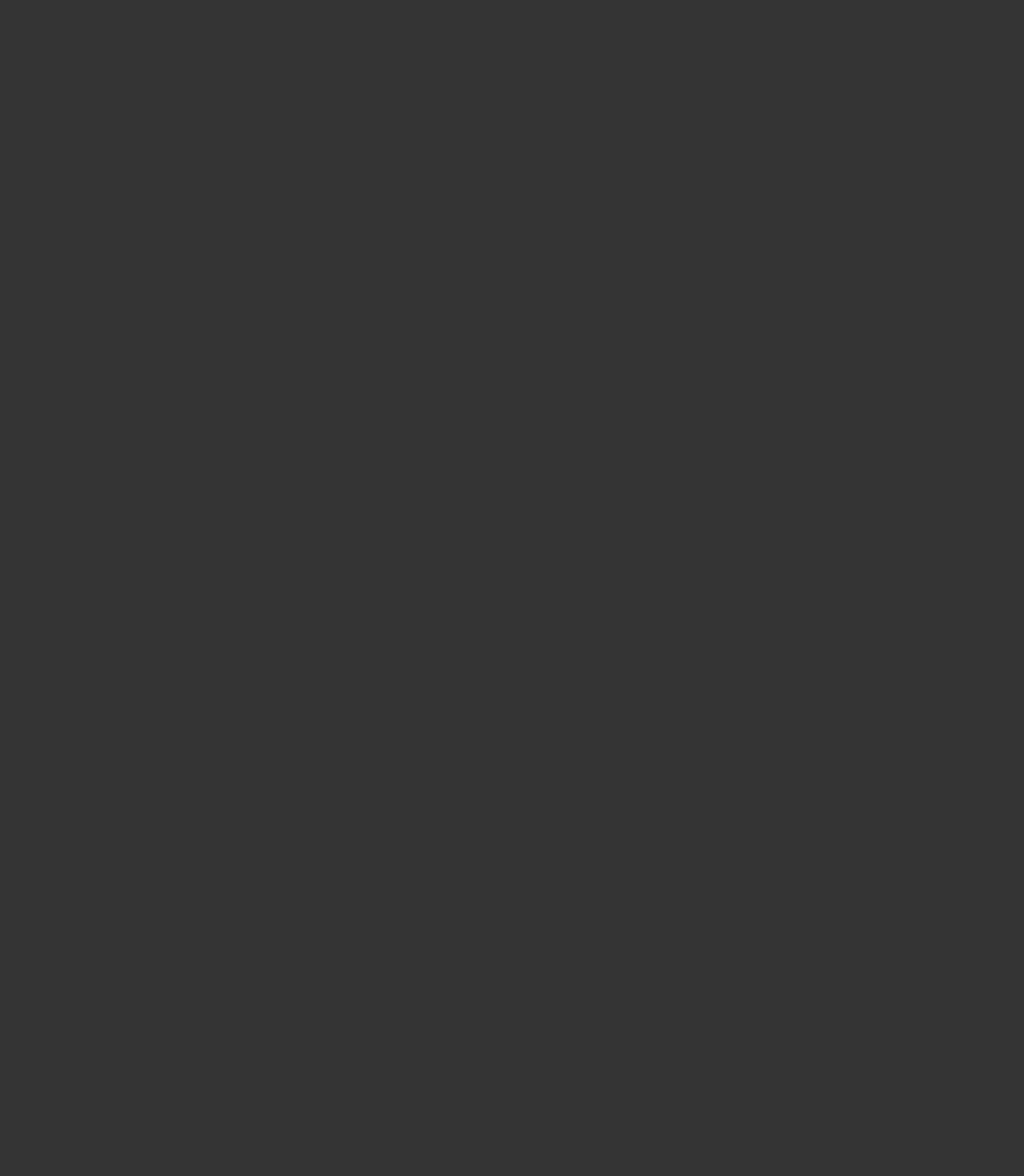
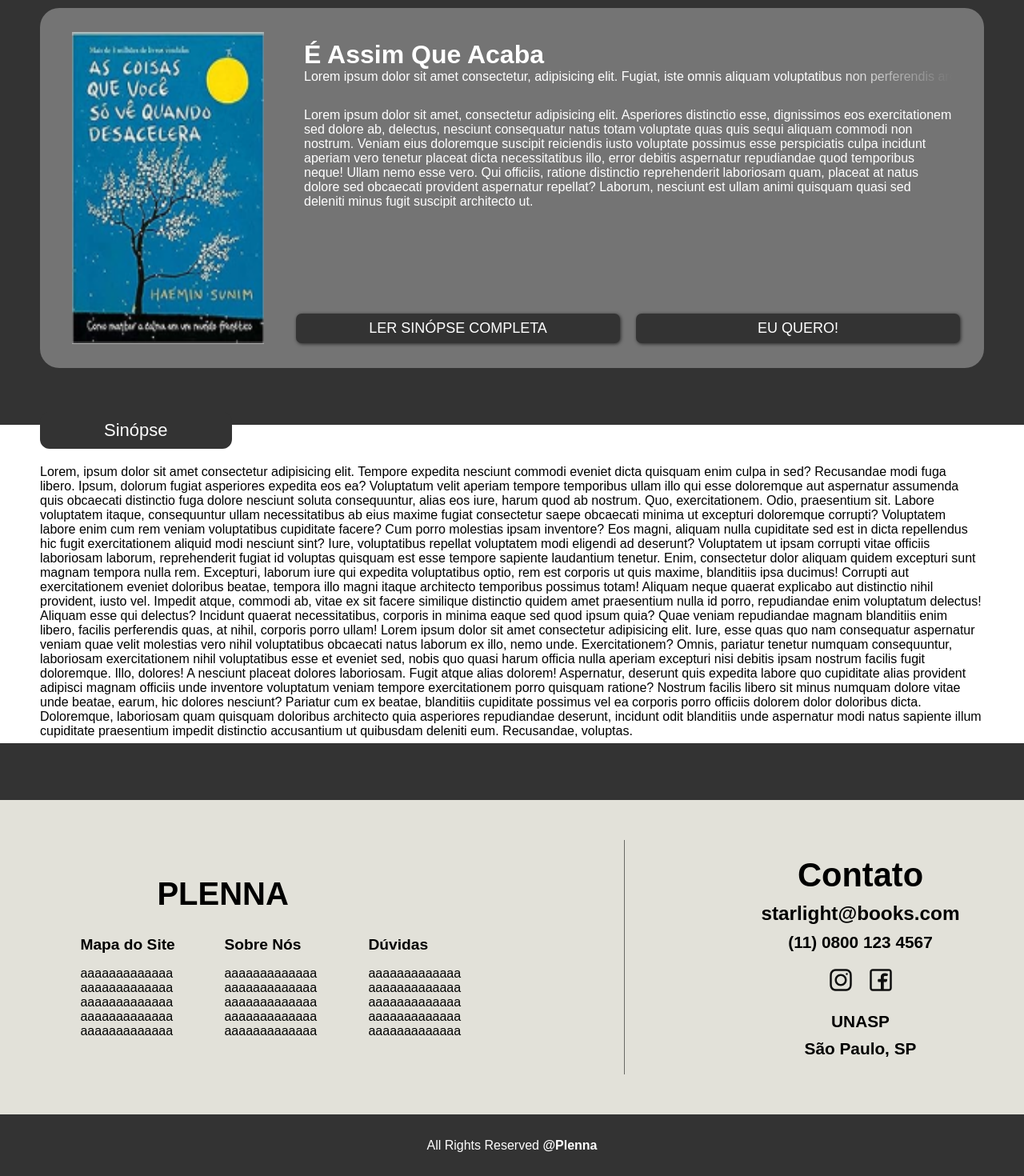
Before and after one commit to ViniciusQueiroz327/Library-PI_V2, a React (Vite) app: page /infoslivro in a window 1280 px wide. Before the commit this address had no page. Shown: the part 140-1610 px from the top of the page at 80% size. Before the commit the page ends 800 px from the top, so only its background shows below. Built offline with nearby package versions, Linux system fonts and the light colour scheme; a web font is replaced by a local one.

Commit message:
reworking InfosLivro

```diff
--- a/src/App.tsx
+++ b/src/App.tsx
@@ -1,7 +1,7 @@
 import { Home } from './Pages/Home/Home'
 import { About } from './Pages/About/About'
 import { BookRegister } from './Pages/BookRegister/BookRegister'
-import { InfoLivros } from './Pages/InfosLivro/InfosLivro'
+import { InfosLivro } from './Pages/InfosLivro/InfosLivro'
 import { Profile } from './Pages/Profile/Profile'
 import { Login } from './Pages/Login/Login'
 import { Register } from './Pages/Register/Register'
@@ -22,7 +22,7 @@ function App() {
         <Route path='/register' element={<Register/>}/>
         <Route path="/about" element={<About />}/>
         <Route path="/bookregister" element={<BookRegister />}/>
-        <Route path="/infolivros" element={<InfoLivros />}/>
+        <Route path="/infoslivro" element={<InfosLivro />}/>
         <Route path="/profile" element={<Profile />}/>
       </Routes>
     </Router>
--- a/src/Components/Footer/Footer.tsx
+++ b/src/Components/Footer/Footer.tsx
@@ -5,7 +5,7 @@ const Footer = () => {
 return (<>
     <ContainerMaster>
         <AuxiliarContainer>
-            <h2>STARLIGHT LIBRARY</h2>
+            <h2>PLENNA</h2>
             <ListContainer>
                 <ul>
                     <li className="title">Mapa do Site</li>
@@ -46,7 +46,7 @@ return (<>
         </ContactsContainer>
     </ContainerMaster>
         <BlockquoteContainer>
-            <blockquote>All Rights Reserved <span>@StarLight</span></blockquote>
+            <blockquote>All Rights Reserved <span>@Plenna</span></blockquote>
         </BlockquoteContainer>
 </>)
 }
--- a/src/Components/Footer/style.ts
+++ b/src/Components/Footer/style.ts
@@ -11,6 +11,11 @@ export const ListContainer = styled.div `
 
 export const AuxiliarContainer = styled.div `
     margin: 20px;
+
+    h2 {
+        position: relative;
+        left: 7.5vw;
+    }
 `
 
 export const ContactsContainer = styled.div`
--- a/src/Pages/InfosLivro/InfosLivro.tsx
+++ b/src/Pages/InfosLivro/InfosLivro.tsx
@@ -1,34 +1,38 @@
 import { Button } from "../../Components/Button/Button";
 import { Footer } from "../../Components/Footer/Footer";
 import { Header } from "../../Components/Header/Header";
-import { BookInfoContainer, SynopsisContainer } from "./style";
+import { BookInfoContainer,
+         SynopsisContainer,
+         ImageContainer,
+         HeaderContainer,
+         AboutContainer,
+         SummarizedSynopsisContainer,
+         ButtonsContainer } from "./style";
 
-const InfoLivros = ( ) => {
+const InfosLivro = ( ) => {
     return (<>
     <Header />
+    {/* <p>Livros {">"} Destaques da semana {">"} Românticos {">"} É Assim que Acaba</p> */}
     <BookInfoContainer>
-        <div id="img">
-            <img src="livro.png" alt="Capa do Livro" />
-        </div>
-
-        <div id="header">
+        <ImageContainer>
+            <img src="./assets/livro.png" alt="Capa do Livro" />
+        </ImageContainer>
+        <HeaderContainer>
             <h1 id="title">É Assim Que Acaba</h1>
-            <div id="about">
+            <AboutContainer>
                 <p>Lorem ipsum dolor sit amet consectetur, adipisicing elit. Fugiat, iste omnis aliquam voluptatibus non perferendis architecto eaque laboriosam sed animi, incidunt reprehenderit eos suscipit fugit accusantium neque alias ad praesentium.</p>
-            </div>
-        </div>
-
-        <div id="synopsis">
+            </AboutContainer>
+        </HeaderContainer>
+        <SummarizedSynopsisContainer>
             <p>Lorem ipsum dolor sit amet, consectetur adipisicing elit. Asperiores distinctio esse, dignissimos eos exercitationem sed dolore ab, delectus, nesciunt consequatur natus totam voluptate quas quis sequi aliquam commodi non nostrum.
             Veniam eius doloremque suscipit reiciendis iusto voluptate possimus esse perspiciatis culpa incidunt aperiam vero tenetur placeat dicta necessitatibus illo, error debitis aspernatur repudiandae quod temporibus neque! Ullam nemo esse vero.
             Qui officiis, ratione distinctio reprehenderit laboriosam quam, placeat at natus dolore sed obcaecati provident aspernatur repellat? Laborum, nesciunt est ullam animi quisquam quasi sed deleniti minus fugit suscipit architecto ut.
             </p>
-        </div>
-
-        <div id="btns">
-            <Button title="LER SINÓPSE COMPLETA" />
-            <Button title="EU QUERO!"/>
-        </div>
+        </SummarizedSynopsisContainer>
+        <ButtonsContainer>
+            <Button title="LER SINÓPSE COMPLETA" type="button"/>
+            <Button title="EU QUERO!" type="button"/>
+        </ButtonsContainer>
     </BookInfoContainer>
     <SynopsisContainer>
         <p>
@@ -50,4 +54,4 @@ const InfoLivros = ( ) => {
     </>)
 }
 
-export { InfoLivros }
+export { InfosLivro }
--- a/src/Pages/InfosLivro/style.ts
+++ b/src/Pages/InfosLivro/style.ts
@@ -1,12 +1,10 @@
 import styled from "styled-components";
-
-
 
 export const BookInfoContainer = styled.div `
     margin: 50px;
     padding: 10px;
     margin-top: 150px;
-    background: #747474;
+    background-color: #747474;
     height: 450px;
     width: calc(100% - 100px);
     border-radius: 24px;
@@ -18,7 +16,12 @@ export const BookInfoContainer = styled.div `
     align-items: center;
     overflow: hidden;
 
-    #img {
+    Button {
+        width: 100%;
+    }
+`
+
+export const ImageContainer = styled.div `
     grid-column: 1;
     grid-row: 1 / 4;
     justify-self: end;
@@ -26,24 +29,29 @@ export const BookInfoContainer = styled.div `
     height: calc(100% - 40px);
     width: 240px;
     background: #AAA;
-    }
 
-    #header {
+    img {
+        width: 240px;
+        height: 389px;
+    } //MUDAR DEPOIS!!!!!!!!!!!!
+`
+
+export const HeaderContainer = styled.div `
     grid-column: 2 / 4;
     padding: 30px;
     justify-self: start;
     width: 100%;
+`
+
+export const AboutContainer = styled.div `
+    position: relative;
+    overflow: hidden;
 
     p {
         white-space: nowrap;
     }
 
-        #about {
-            position: relative;
-            overflow: hidden;
-        }
-
-        #about::after {
+    ::after {
         position: absolute;
         top: 0;
         right: 0;
@@ -53,15 +61,14 @@ export const BookInfoContainer = styled.div `
         height: 18px;
         background: linear-gradient(90deg, #00000000, #747474);
     }
-    }
+`
 
-    #synopsis {
+export const SummarizedSynopsisContainer = styled.div `
     align-self: start;
     padding: 0 30px;
     grid-column: 2 / 4;
-    }
-
-    #btns {
+`
+export const ButtonsContainer = styled.div `
     grid-column: 2 / 4;
     grid-row: 3;
     padding: 0 20px;
@@ -70,13 +77,7 @@ export const BookInfoContainer = styled.div `
     align-items: center;
     gap: 20px;
     width: 100%;
-    }
-
-    Button {
-        width: 100%;
-    }
 `
-
 
 export const SynopsisContainer = styled.section`
     width: 100%;
@@ -103,6 +104,4 @@ export const SynopsisContainer = styled.section`
       top: 0;
       transform: translateY(-35%);
     }
-
-
 `;
```
Lines whose indentation alone changed are shown as unchanged.
